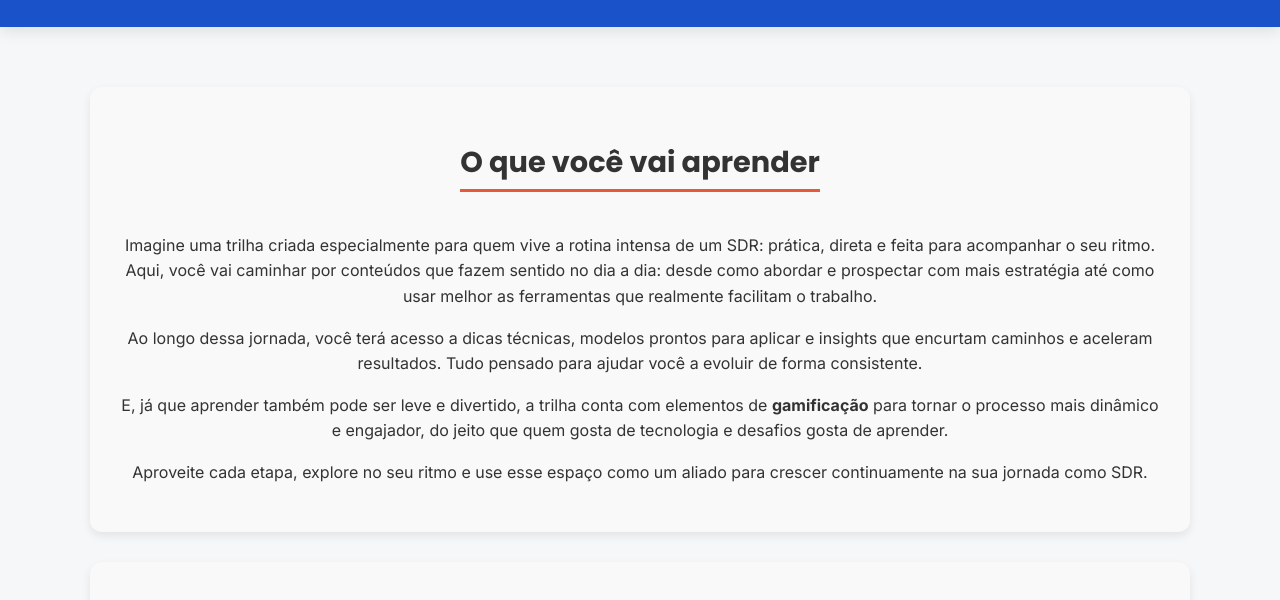
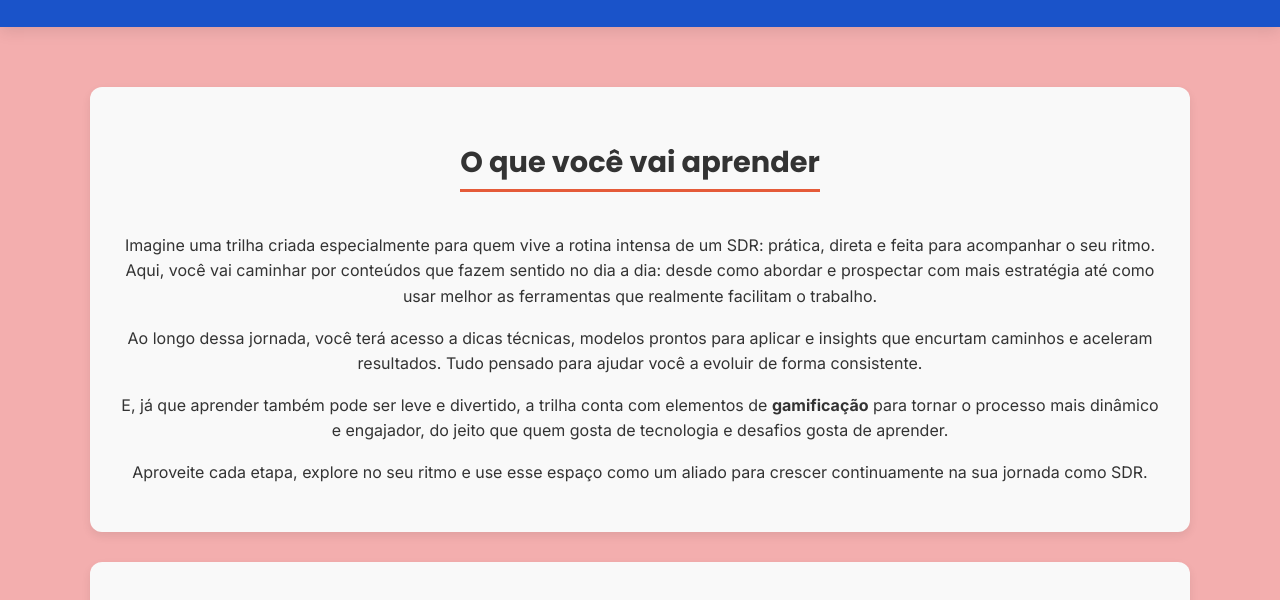
Before and after one commit to FernandaFatima/trilhasdr, a plain HTML site: page index.html in a window 1280 px wide. Shown: the part 200-800 px from the top of the page. Drawn offline with nearby package versions, Linux system fonts and the light colour scheme; a script that the page names is missing.

Commit message:
Update estilo.css

```diff
--- a/estilo.css
+++ b/estilo.css
@@ -5,7 +5,7 @@
 :root {
     --azul-principal: #1A53C9; /* Azul forte Arco */
     --laranja-destaque: #E55B39; /* Laranja/Coral da Arco para CTA e Destaques */
-    --fundo-secundario: #F5F7F9;
+    --fundo-secundario: #f3aeae;
     --texto-principal: #333333;
     --branco-puro: #FFFFFF;
     --branco-suave: #F9F9F9;
```
